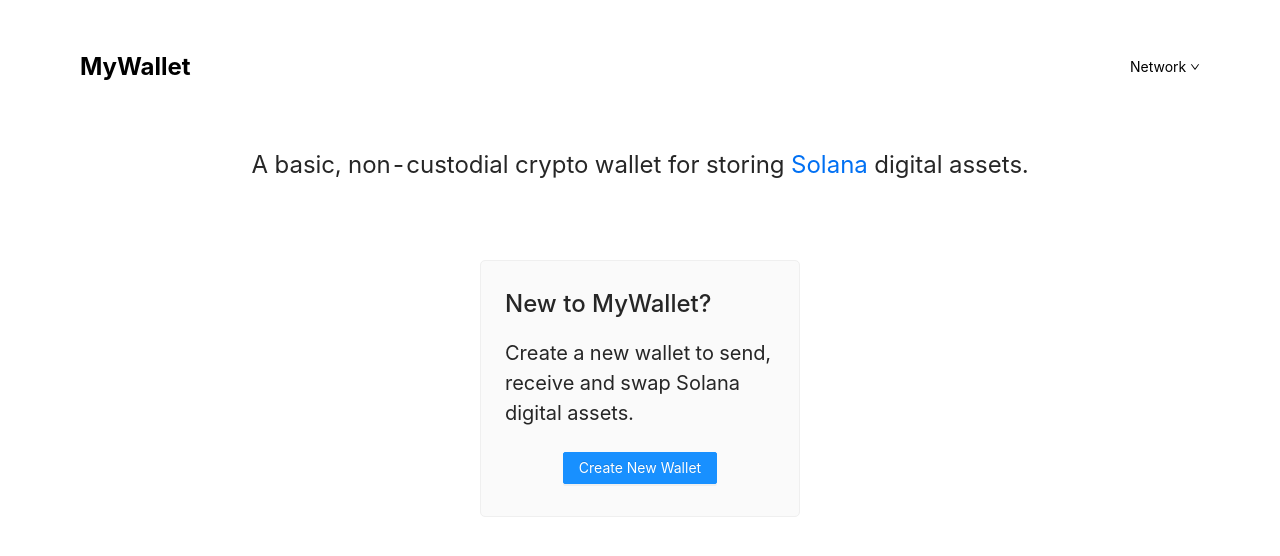
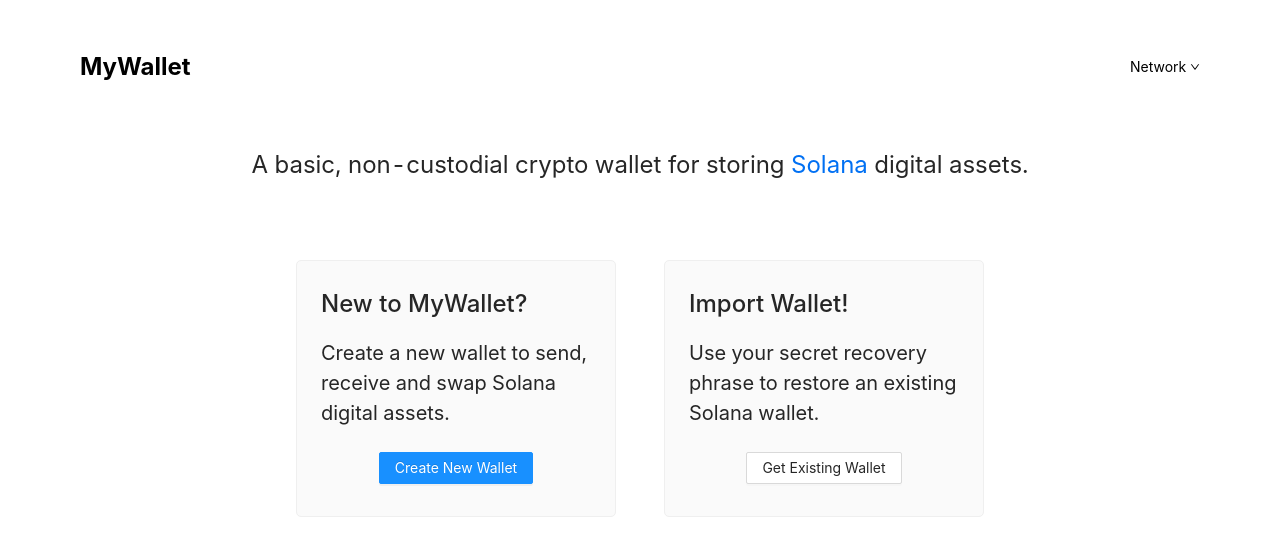
Before and after one commit to johnny0625/solana-wallet, a Next.js app: page / in a window 1280 px wide. Shown: the top 556 px of the page. Built offline with nearby package versions, Linux system fonts and the light colour scheme.

Commit message:
Add RestoreAccount component to app

```diff
--- a/pages/index.tsx
+++ b/pages/index.tsx
@@ -4,6 +4,7 @@
 import { Menu, Dropdown } from "antd";
 import { DownOutlined } from "@ant-design/icons";
 import CreateAccount from "../components/CreateAccount";
+import RestoreAccount from "../components/RestoreAccount";
 
 const Home: NextPage = () => {
   const onChange = () => {};
@@ -45,6 +46,7 @@
         {/* Insert container for two main boxes */}
         <div className={styles.grid}>
           <CreateAccount></CreateAccount>
+          <RestoreAccount></RestoreAccount>
         </div>
       </main>
     </div>
```
